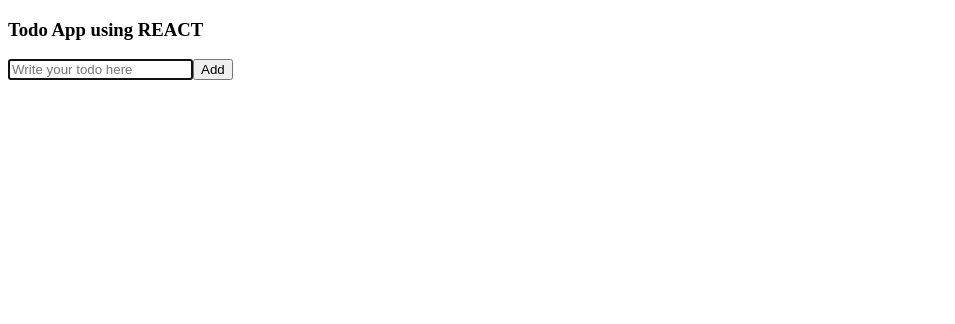
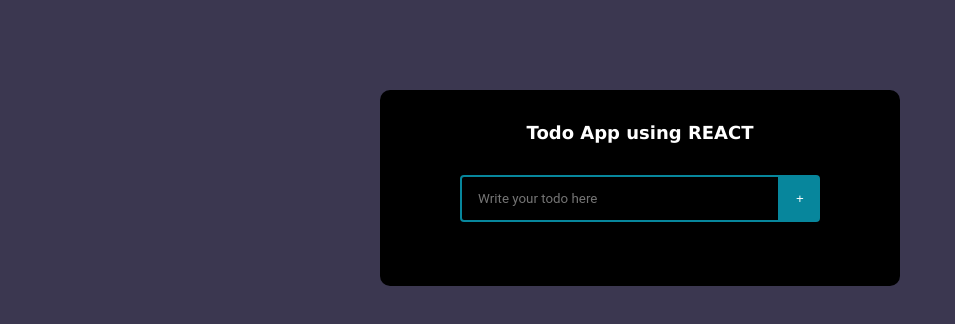
Before and after one commit to eyahya-khan/react-todo-app, a React (Create React App) app: page / in a window 1280 px wide. Shown: the top 324 px of the page, without its empty margins (0-955 px from the left). Built offline with nearby package versions, Linux system fonts and the light colour scheme.

Commit message:
style added

```diff
--- a/src/App.scss
+++ b/src/App.scss
@@ -1,5 +1,103 @@
-$myColor: red;
+@import "./colors";
 
-h1 {
-  color: $myColor;
+@mixin display {
+  display: flex;
+  flex-direction: column;
+  justify-content: start;
 }
+
+* {
+  margin: 0;
+  padding: 0;
+  box-sizing: border-box;
+}
+body {
+  background-color: $bgColor1;
+}
+
+.todo-app {
+  @include display;
+
+  width: 520px;
+  background-color: $bgColor2;
+  text-align: center;
+  margin: 90px auto;
+  border-radius: 10px;
+  padding-bottom: 32px;
+  font-family: $fontFamily1;
+}
+
+h3 {
+  margin: 32px 10px;
+  color: $textColor;
+  font-size: 18px;
+}
+.todo-form {
+  margin-bottom: 32px;
+  font-family: $fontFamily;
+
+  input {
+    padding: 14px 32px 14px 16px;
+    border-radius: 4px 0 0 4px;
+    border: 2px solid $borderColor;
+    outline: none;
+    width: 320px;
+    background: transparent;
+    color: $textColor;
+    font-family: $fontFamily;
+  }
+
+  &::placeholder {
+    color: $textColor;
+  }
+
+  button {
+    padding: 16px;
+    border: none;
+    border-radius: 0 4px 4px 0;
+    cursor: pointer;
+    outline: none;
+    background-color: $borderColor;
+    color: $textColor;
+
+    &:hover {
+      color: $bgColor2;
+      background-color: $hoverColor1;
+    }
+  }
+}
+.todo-row {
+  display: flex;
+  justify-content: space-between;
+  align-items: center;
+  margin: 4px auto;
+  color: $textColor;
+  background-color: $bgColor3;
+  padding: 16px;
+  border-radius: 5px;
+  width: 80%;
+}
+
+.icons {
+  display: flex;
+  align-items: center;
+  font-size: 24px;
+  cursor: pointer;
+}
+
+.delete-icon {
+  margin-right: 5px;
+  color: $textColor;
+
+  &:hover {
+    color: $hoverColor;
+  }
+}
+
+.edit-icon {
+  color: $textColor;
+
+  &:hover {
+    color: $hoverColor1;
+  }
+}
--- /dev/null
+++ b/src/_colors.scss
@@ -0,0 +1,10 @@
+$bgColor1: #3b3750;
+$bgColor2: #000000;
+$bgColor3: #084475;
+$textColor: #ffffff;
+$borderColor: #07869c;
+$hoverColor: #ff0000;
+$hoverColor1: #c98a2b;
+
+$fontFamily: roboto;
+$fontFamily1: "Lucida Grande";
--- a/src/components/Todo.js
+++ b/src/components/Todo.js
@@ -20,13 +20,8 @@
   if (edit.id) {
     return <TodoForm edit={edit} onSubmit={submitUpdate} />;
   }
-
   return todos.map((todo, index) => (
-    //change color of todo list
-    <div
-      className={todo.isComplete ? "todo-row complete" : "todo-row"}
-      key={index}
-    >
+    <div className="todo-row" key={index}>
       <div key={todo.id} onClick={() => completeTodo(todo.id)}>
         {todo.text}
       </div>
--- a/src/components/TodoForm.js
+++ b/src/components/TodoForm.js
@@ -51,7 +51,7 @@
             onChange={handleChange}
             ref={inputRef}
           />
-          <button className="todo-button">Add</button>
+          <button className="todo-button">+</button>
         </>
       )}
     </form>
```
